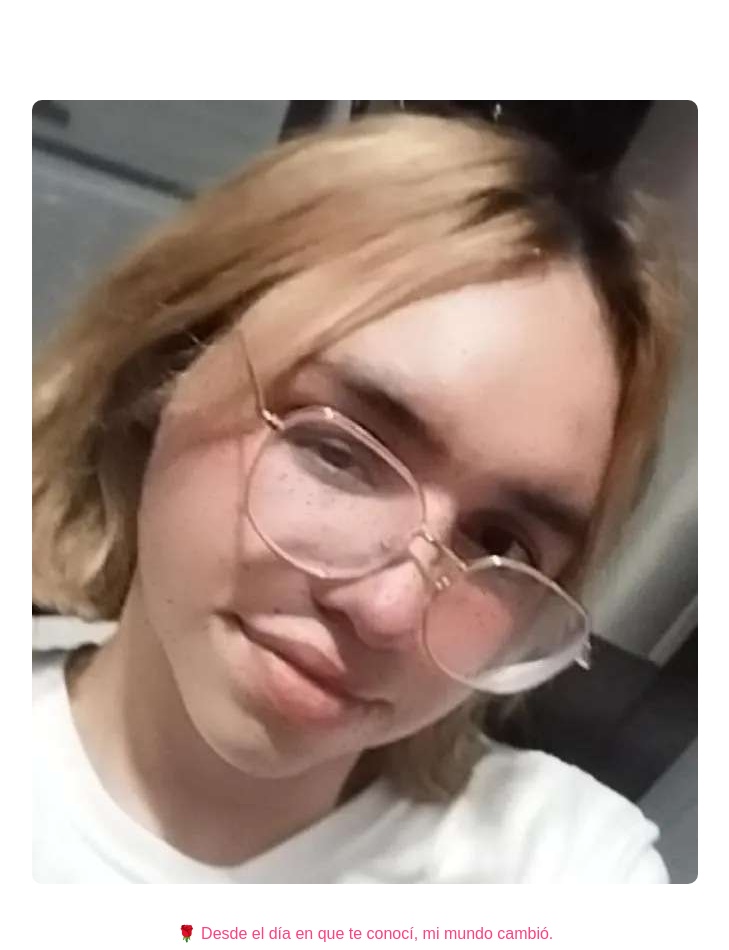
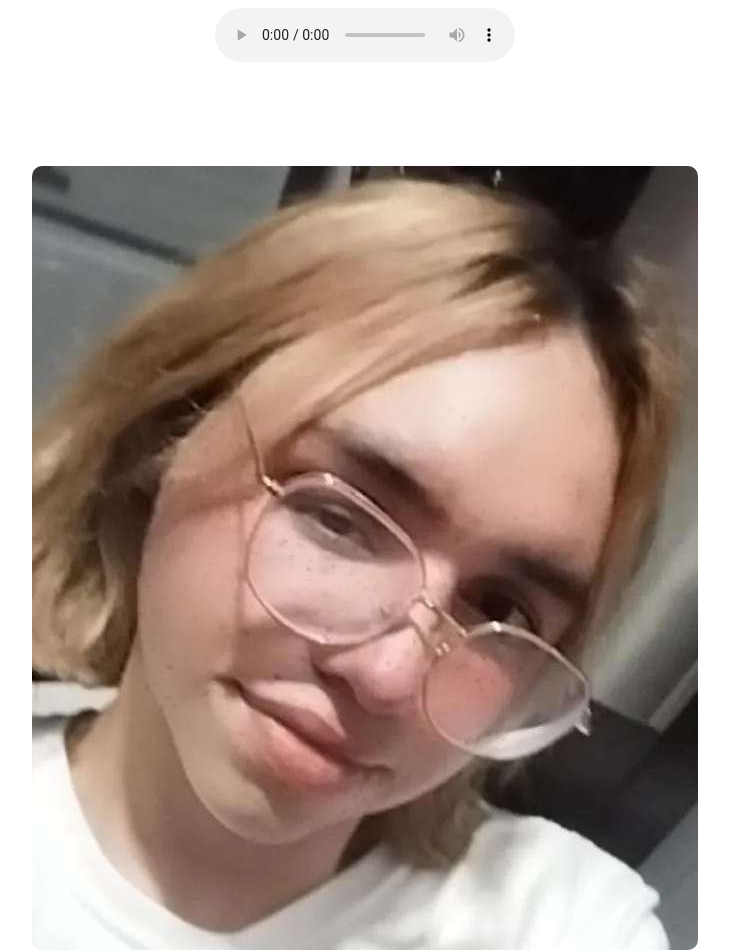
Before and after one commit to Aimar1803/Paranosti, a plain HTML site: page index.html in a window 1280 px wide. Shown: the top 950 px of the page, without its empty margins (275-1004 px from the left). Drawn offline with Linux system fonts and the light colour scheme; files that its build step writes are made by us from their sources; files whose address does not match are found by name.

Commit message:
Agregadas imágenes, música y pantalla del poema

```diff
--- a/index.html
+++ b/index.html
@@ -8,10 +8,11 @@
     <script src="https://cdn.emailjs.com/dist/email.min.js"></script>
 </head>
 <body>
-    <audio id="background-music" autoplay loop>
+    <audio controls>
         <source src="musica.mp3" type="audio/mp3">
         Tu navegador no soporta audio.
     </audio>
+
 
     <div id="step-1" class="step">
         <img src="img/amor1.jpg" alt="Imagen 1">
```
